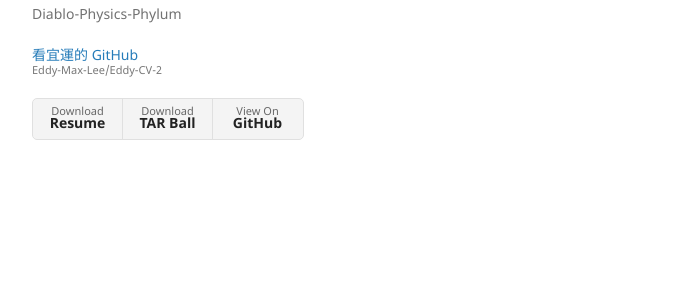
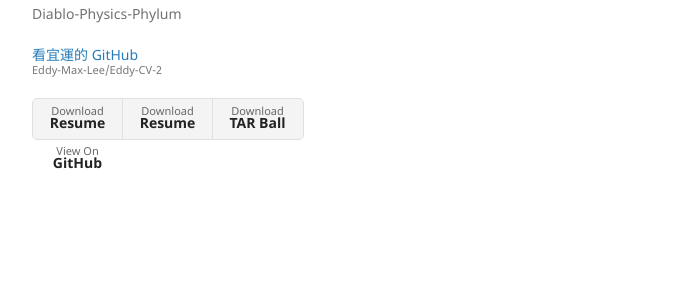
Before and after one commit to Eddy-Max-Lee/Eddy-CV-2, a Jekyll site: the page built from another-page.md, in a window 1280 px wide. Shown: the part 310-606 px from the top of the page, without its empty margins (178-871 px from the left). Built offline with Jekyll 4.4.1, drawn with Linux system fonts in a browser that asks for light colours; our own code applies the rules of GitHub Pages for plain Markdown files.

Commit message:
Update default.html

```diff
--- a/_layouts/default.html
+++ b/_layouts/default.html
@@ -32,7 +32,8 @@
 
         {% if site.show_downloads %}
         <ul class="downloads">
-          <li><a href="{{ site.cv }}">Download <strong>Resume</strong></a></li>
+          <li><a href="{{ site.cv | relative_url}}">Download <strong>Resume</strong></a></li>
+          <li><a href="{{ site.logo | relative_url }}">Download <strong>Resume</strong></a></li>
           <li><a href="{{ site.github.tar_url }}">Download <strong>TAR Ball</strong></a></li>
           <li><a href="{{ site.github.repository_url }}">View On <strong>GitHub</strong></a></li>
         </ul>
```
